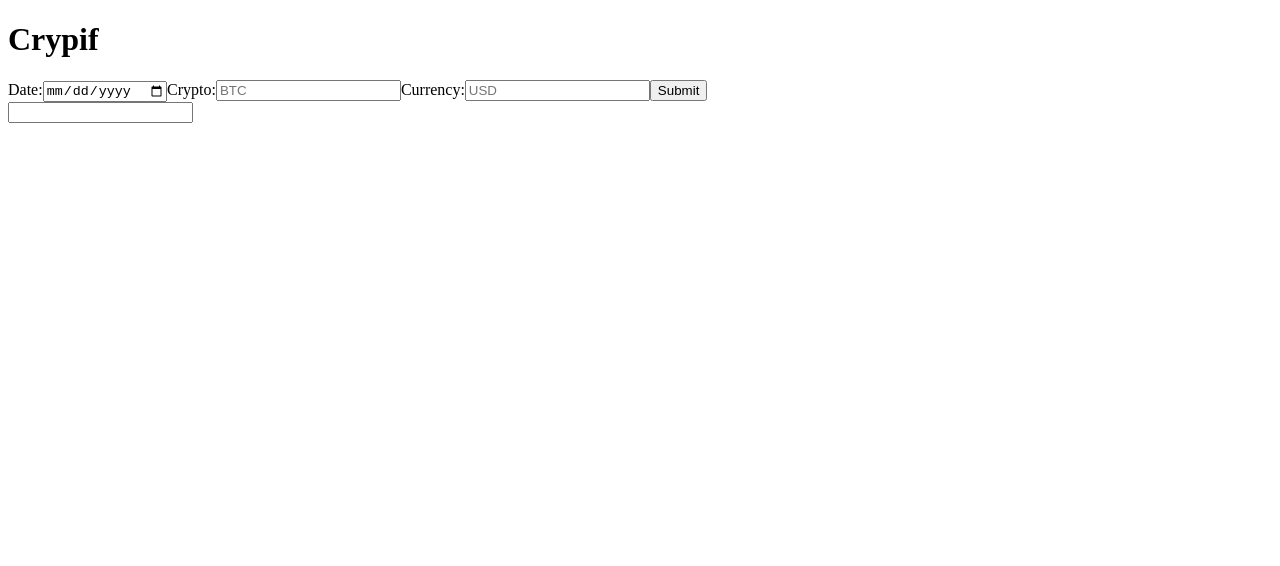
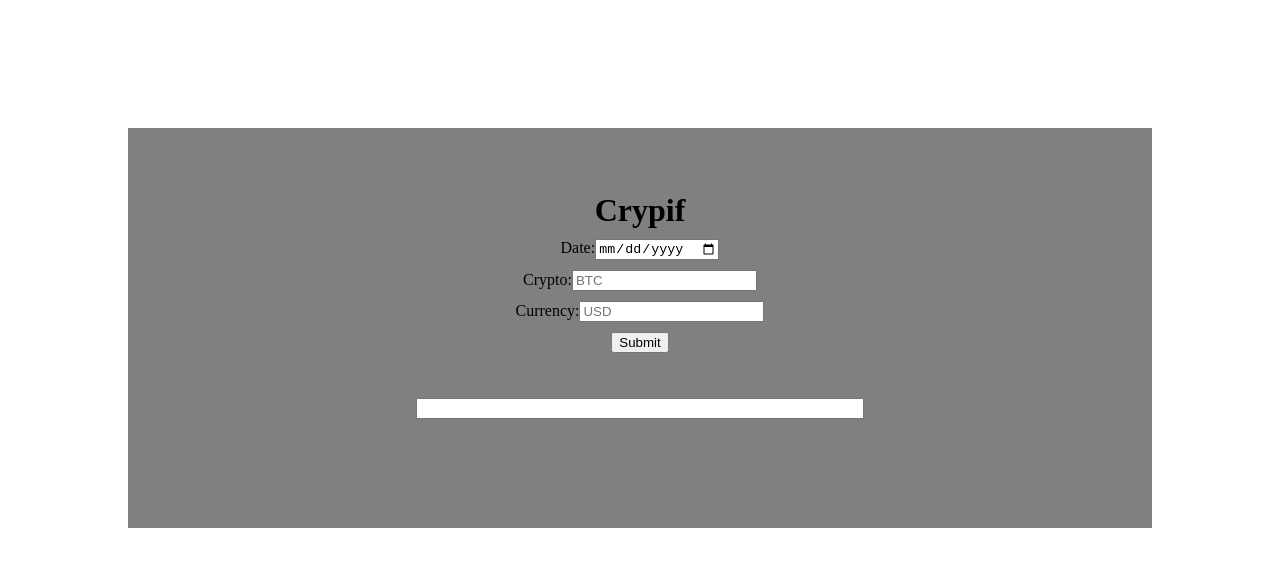
Before and after one commit to UltiRequiem/crypif, a Next.js app: page / in a window 1280 px wide. Shown: the top 566 px of the page. Built offline with nearby package versions, Linux system fonts and the light colour scheme.

Commit message:
:lipstick: Add Basic styles

```diff
--- a/global.d.ts
+++ b/global.d.ts
@@ -1 +1,2 @@
 type Nullable<T> = T | null;
+declare module "*.css";
--- a/lib/utils.ts
+++ b/lib/utils.ts
@@ -3,3 +3,7 @@
 export function percentageChange(oldNumber: number, newNumber: number) {
   return ((oldNumber - newNumber) / oldNumber) * 100;
 }
+
+export function percentage(partialValue: number, totalValue: number) {
+  return (100 * partialValue) / totalValue;
+}
--- a/pages/_app.tsx
+++ b/pages/_app.tsx
@@ -1,4 +1,6 @@
 import type { AppProps } from "next/app";
+
+import "styles/global.css";
 
 export default function MyApp({ Component, pageProps }: AppProps) {
   return <Component {...pageProps} />;
--- a/pages/index.tsx
+++ b/pages/index.tsx
@@ -1,7 +1,9 @@
 import type { CryptoInput, CryptoResponse } from "lib/cryptoData";
 import type { FormEventHandler } from "react";
-import { percentageChange } from "lib/utils";
+import { percentageChange, percentage } from "lib/utils";
 import { useState } from "react";
+
+import styles from "styles/index.module.css";
 
 export default function Home() {
   const [input, setInput] = useState<Partial<CryptoInput>>({
@@ -9,9 +11,7 @@
     currency: "USD",
   });
 
-  const [quanity, setQuantity] = useState(0);
-
-  console.log(quanity);
+  const [cryptoQuantity, setQuantity] = useState(0);
 
   const [data, setData] = useState<Nullable<CryptoResponse>>(null);
 
@@ -34,7 +34,7 @@
   };
 
   return (
-    <div>
+    <div className={styles.container}>
       <h1>Crypif</h1>
       <form onSubmit={submitHandler}>
         <label>
@@ -51,7 +51,7 @@
         <label>
           Crypto:
           <input
-            placeholder="BTC"
+            placeholder={input.coin}
             type="text"
             onChange={(event) =>
               setInput({ ...input, coin: event.target.value })
@@ -63,7 +63,7 @@
           Currency:
           <input
             type="text"
-            placeholder="USD"
+            placeholder={input.currency}
             onChange={(event) =>
               setInput({ ...input, currency: event.target.value })
             }
@@ -80,10 +80,30 @@
 
       {data && (
         <>
-          In {input.date} {input.coin} was ${data.past}. Currently it is $
           <p>
-            It has {data.rightNow > data.past ? "increased" : "decreased"} by{" "}
-            {Math.abs(percentageChange(data.past, data.rightNow))}%
+            On <span className={styles.date}> {input.date}</span> {input.coin}{" "}
+            was worth{" "}
+            <span className={styles.money}>{data.past.toFixed(2)}</span>, the
+            current value is{" "}
+            <span className={styles.money}>{data.rightNow.toFixed(2)}</span>.
+          </p>
+
+          <p>
+            That {cryptoQuantity} costed{" "}
+            <span className={styles.money}>{cryptoQuantity * data.past}</span>{" "}
+            and now it values{" "}
+            <span className={styles.money}>
+              {cryptoQuantity * data.rightNow}{" "}
+            </span>
+            .
+          </p>
+
+          <p>
+            That means that the percentage change was{" "}
+            <span className={styles.percentage}>
+              {-percentageChange(data.past, data.rightNow).toFixed(2)}%
+            </span>
+            .
           </p>
         </>
       )}
--- /dev/null
+++ b/styles/global.css
@@ -0,0 +1,4 @@
+* {
+  margin: 0;
+  box-sizing: border-box;
+}
--- /dev/null
+++ b/styles/index.module.css
@@ -0,0 +1,33 @@
+.container {
+  margin: 10%;
+  text-align: center;
+  background: grey;
+  padding: 5%;
+}
+
+.container form label {
+  display: block;
+  margin: 10px;
+}
+
+.container > input {
+  margin: 10px;
+  display: block;
+  margin: auto;
+  margin-top: 5%;
+  margin-bottom: 5%;
+  width: 50%;
+  text-align: center;
+}
+
+.date {
+  color: blue;
+}
+
+.money {
+  color: green;
+}
+
+.money::before {
+  content: "$";
+}
```
